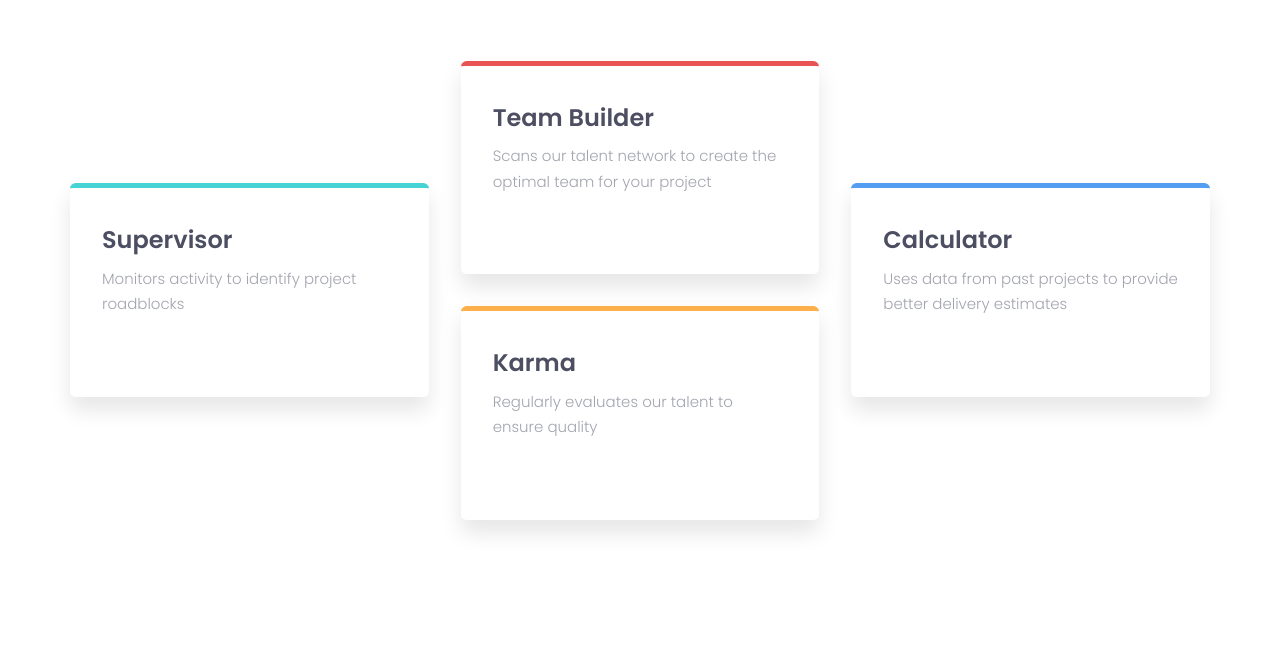
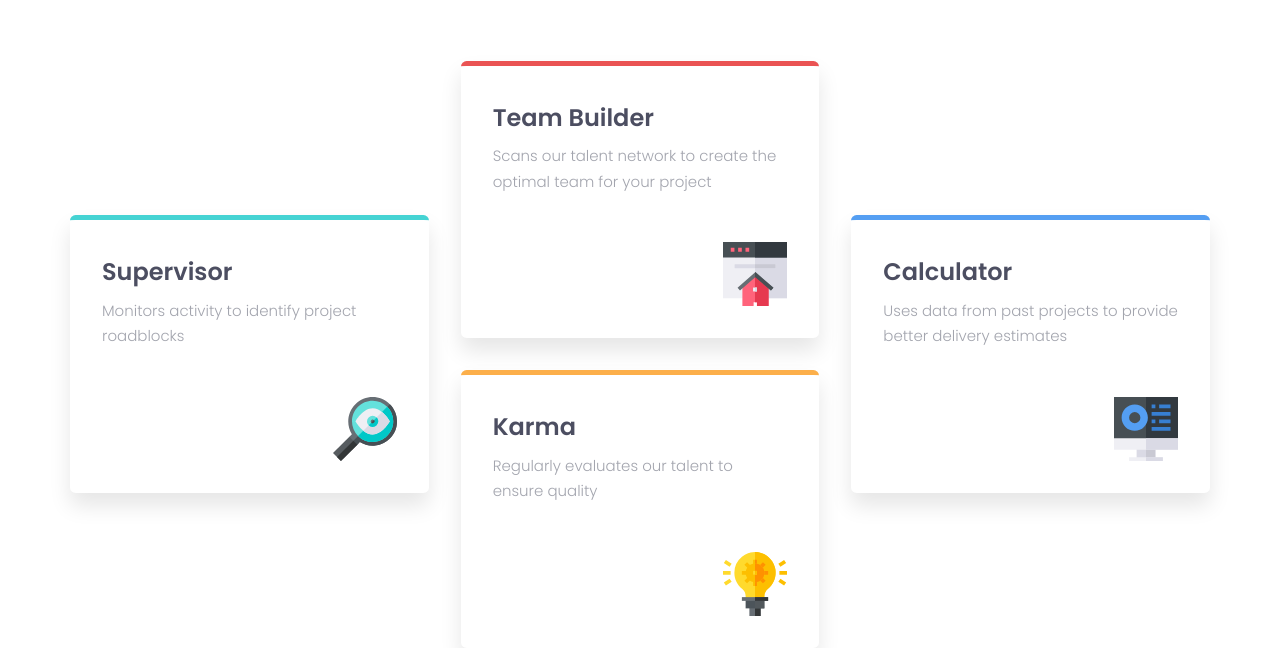
Before and after one commit to jaalzu/challenge-6, a plain HTML site: page index.html in a window 1280 px wide. Shown: the part 210-858 px from the top of the page. Before the commit the page ends 800 px from the top, so only its background shows below. Drawn offline with Linux system fonts and the light colour scheme; the site is published under a folder, as on GitHub Pages, so addresses that start at the root find nothing.

Commit message:
img fixed

```diff
--- a/index.html
+++ b/index.html
@@ -32,7 +32,7 @@
         <div class="card border__cyan">
           <h2  class="card__title">Supervisor</h2>
           <p>Monitors activity to identify project roadblocks</p>
-          <img class="card__img"  src="/images/icon-supervisor.svg" alt="">
+          <img class="card__img"  src="images/icon-supervisor.svg" alt="">
         </div>
       </div>
 
@@ -42,7 +42,7 @@
           <p>
             Scans our talent network to create the optimal team for your project
           </p>
-          <img class="card__img" src="/images/icon-team-builder.svg" alt="">
+          <img class="card__img" src="images/icon-team-builder.svg" alt="">
 
         </div>
         <div class="card border__orange">
@@ -50,7 +50,7 @@
           <p>
             Regularly evaluates our talent to ensure quality
           </p>
-          <img class="card__img" src="/images/icon-karma.svg" alt="">
+          <img class="card__img" src="images/icon-karma.svg" alt="">
 
         </div>
       </div>
@@ -61,7 +61,7 @@
           <p>
             Uses data from past projects to provide better delivery estimates
           </p>
-          <img class="card__img" src="/images/icon-calculator.svg" alt="">
+          <img class="card__img" src="images/icon-calculator.svg" alt="">
 
         </div>
       </div>
```
